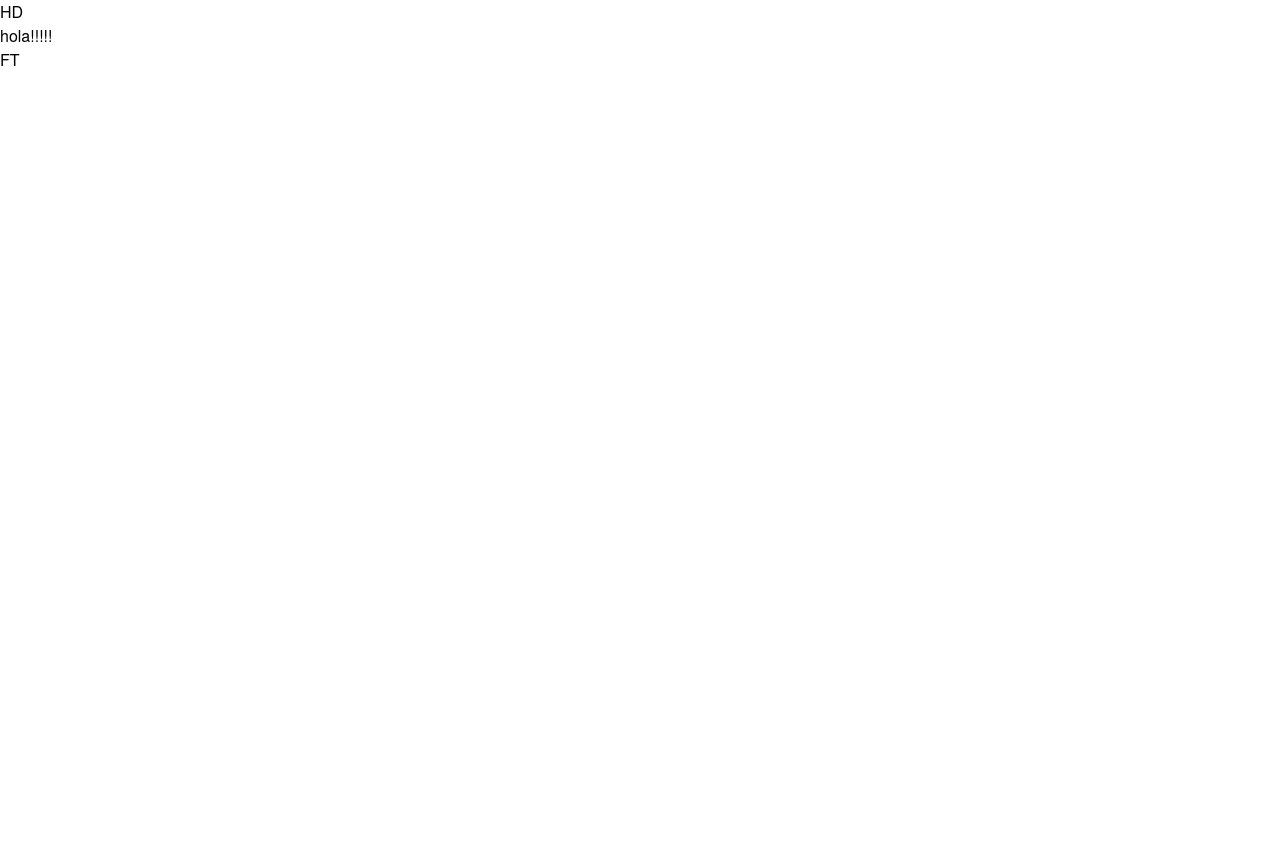
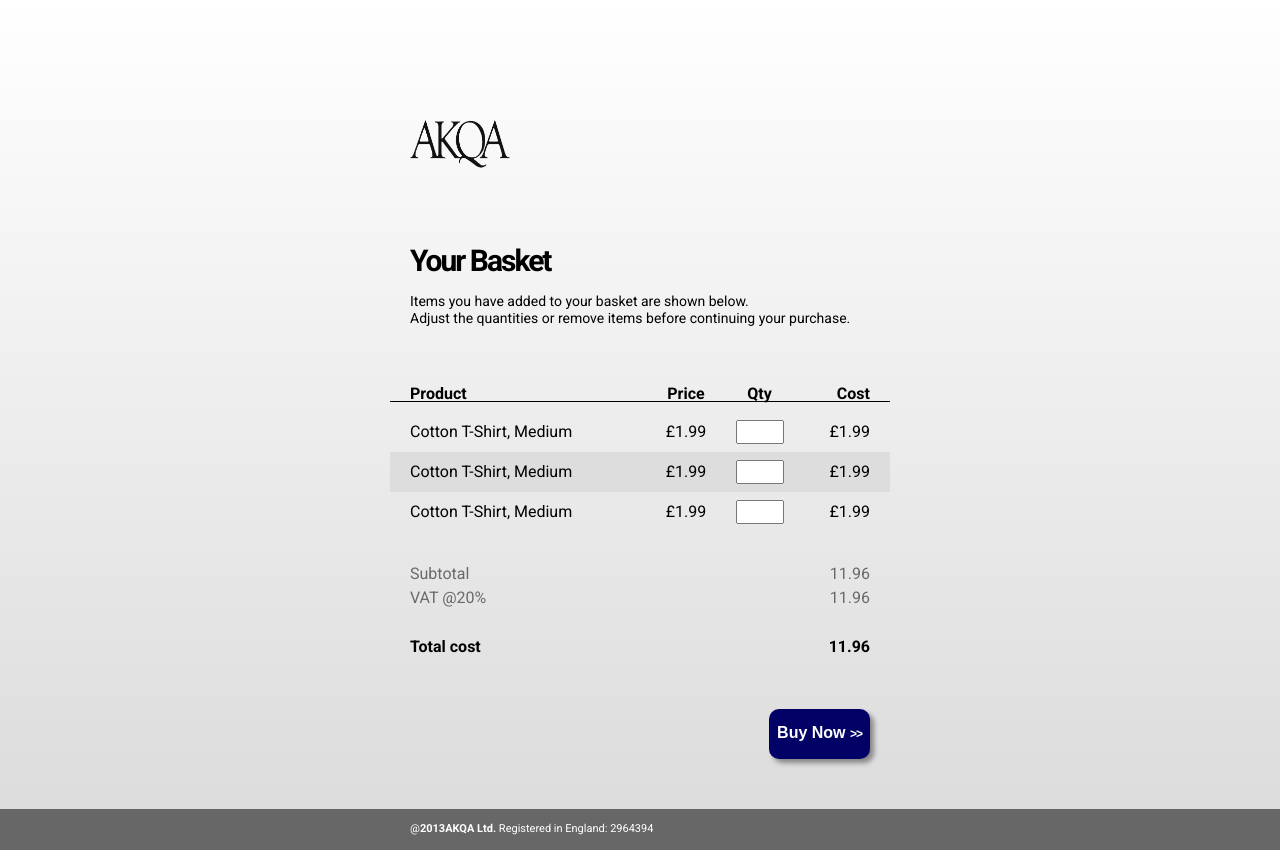
Before and after one commit to testolinp/akqa, a Next.js app: page / in a window 1280 px wide. Before the commit the page ends 800 px from the top, so only its background shows below. Built offline with nearby package versions, Linux system fonts and the light colour scheme.

Commit message:
build html without delete

```diff
--- /dev/null
+++ b/src/components/basket/basket.js
@@ -0,0 +1,107 @@
+import Item from './item/item';
+
+const Basket = () => {
+  return (
+    <>
+      <div className="grid">
+        <div className="header">
+          <p>Product</p>
+          <p>Price</p>
+          <p>Qty</p>
+          <p>Cost</p>
+        </div>
+        <Item />
+        <Item />
+        <Item />
+      </div>
+      <div className="results">
+        <div className="results-row">
+          <p>Subtotal</p>
+          <span>11.96</span>
+        </div>
+        <div className="results-row">
+          <p>VAT @20%</p>
+          <span>11.96</span>
+        </div>
+        <div className="results-row results-row--cost">
+          <p>Total cost</p>
+          <span>11.96</span>
+        </div>
+      </div>
+      <div className="btn">
+        <button>Buy Now <span>{`>>`}</span></button>
+      </div>
+      <style jsx>
+        {`
+          .header {
+            border-bottom: 1px solid var(--color-black);
+            display: grid;
+            grid-template-columns: 52% repeat(3, 16%);
+            margin-bottom: 10px;
+            padding: 0 20px;
+            text-align: center;
+          }
+
+          .header p {
+            font-size: 16px;
+            font-weight: 600;
+            line-height: 14px;
+          }
+
+          .header p:first-child {
+            text-align: left;
+          }
+
+          .header p:last-child {
+            text-align: right;
+          }
+
+          .results {
+            padding: 30px var(--gutter) 50px;
+          }
+
+          .results-row {
+            color: var(--color-grey-03);
+            display: flex;
+            font-size: 16px;
+          }
+
+          .results-row span {
+            margin-left: auto;
+          }
+
+          .results-row--cost {
+            color: var(--color-black);
+            font-weight: 600;
+            padding-top: 25px;
+          }
+
+          .btn {
+            display: flex;
+            padding: 0 var(--gutter) 50px;
+          }
+
+          .btn button {
+            background: var(--color-blue);
+            border-radius: 10px;
+            border: 0 none;
+            box-shadow: 4px 4px 5px rgb(0 0 0 / 40%);
+            color: var(--color-white);
+            font-size: 16px;
+            font-weight: 600;
+            height: 50px;
+            margin-left: auto;
+            padding: 0 8px;
+          }
+
+          .btn button span {
+            font-size: 12px;
+            letter-spacing: -1px;
+          }
+        `}
+      </style>
+    </>
+  )
+}
+
+export default Basket;
--- /dev/null
+++ b/src/components/basket/item/item.js
@@ -0,0 +1,46 @@
+const Item = () => {
+  return (
+    <div className="item">
+      <p>Cotton T-Shirt, Medium</p>
+      <span>£1.99</span>
+      <div>
+        <input type="number" />
+      </div>
+      <span className="cost">£1.99</span>
+
+      <style jsx>
+        {`
+          .item {
+            display: grid;
+            grid-template-columns: 52% repeat(3, 16%);
+            padding: 8px 20px;
+            font-size: 16px;
+            text-align: center;
+          }
+
+          .item p:first-child {
+            text-align: left;
+          }
+
+          .item p:last-child {
+            text-align: right;
+          }
+
+          .item:nth-child(odd) {
+            background: var(--color-grey-04);
+          }
+
+          input {
+            width: 40px;
+          }
+
+          .cost {
+            text-align: right;
+          }
+        `}
+      </style>
+    </div>
+  )
+}
+
+export default Item;
--- a/src/components/footer/footer.js
+++ b/src/components/footer/footer.js
@@ -1,7 +1,36 @@
 const Footer = () => {
   return (
     <footer>
-      FT
+      <div>
+        <small>@<strong>2013AKQA Ltd.</strong> Registered in England: 2964394</small>
+      </div>
+      <style jsx>
+        {`
+          footer {
+            background: var(--color-grey-02);
+            display: block;
+            width: 100%;
+          }
+
+          div {
+            align-items: center;
+            display: flex;
+            height: 41px;
+            margin: 0 auto;
+            max-width: 500px;
+            padding: 0 var(--gutter);
+          }
+
+          small {
+            color: var(--color-white);
+            font-size: 11px;
+          }
+
+          small strong {
+            font-weight: 600;
+          }
+        `}
+      </style>
     </footer>
   )
 }
--- a/src/components/header/header.js
+++ b/src/components/header/header.js
@@ -1,7 +1,21 @@
 const Header = () => {
   return (
     <header>
-      HD
+      <a href="/">
+        <img src="images/logo.png" alt="AKQA" />
+      </a>
+
+      <style jsx>
+        {`
+          header {
+            padding: 120px var(--gutter) 0;
+          }
+
+          img {
+            max-width: 100px;
+          }
+        `}
+      </style>
     </header>
   )
 }
--- /dev/null
+++ b/src/components/heading/heading.js
@@ -0,0 +1,30 @@
+const Heading = ({ title, description }) => {
+  return (
+    <div className="header">
+      <h1>{title}</h1>
+      <p dangerouslySetInnerHTML={{ __html: description }}></p>
+
+      <style jsx>
+        {`
+          .header {
+            padding: 0 var(--gutter) 60px;
+          }
+
+          h1 {
+            font-size: 30px;
+            font-weight: 600;
+            letter-spacing: -2px;
+            padding-bottom: 10px;
+          }
+
+          p {
+            font-size: 14px;
+            line-height: 17px;
+          }
+        `}
+      </style>
+    </div>
+  )
+}
+
+export default Heading;
--- a/src/layout/layout.js
+++ b/src/layout/layout.js
@@ -1,6 +1,8 @@
 import React from 'react';
 import Head from 'next/head';
 import reset from '../styles/reset';
+import fonts from '../styles/fonts';
+import variables from '../styles/variables';
 import Header from '../components/header/header';
 import Footer from '../components/footer/footer';
 
@@ -13,13 +15,43 @@ const Layout = ({ children }) => {
       <link rel="icon" type="image/png" href="/favicon/favicon.ico" />
       <meta name="description" content="AKQA description" key="description" />
     </Head>
-    <Header />
     <div className="container">
-      {children}
+      <Header />
+      <div className="wrapper">
+        {children}
+      </div>
     </div>
     <Footer />
+    <style jsx>
+      {`
+        .root {
+          background: var(--color-white);
+          background: linear-gradient(180deg, var(--color-white) 0%, var(--color-grey-01) 100%);
+          font-family: var(--main-font);
+        }
+
+        .container {
+          display: flex;
+          flex-direction: column;
+          justify-content: center;
+          margin: 0 auto;
+          max-width: 500px;
+          min-height: calc(100vh - 41px);
+        }
+
+        .wrapper {
+          padding-top: 70px;
+        }
+      `}
+    </style>
     <style jsx global>
       {reset}
+    </style>
+    <style jsx global>
+      {fonts}
+    </style>
+    <style jsx global>
+      {variables}
     </style>
     </div>
   )
--- a/src/pages/index.js
+++ b/src/pages/index.js
@@ -1,9 +1,15 @@
 import Layout from '../layout/layout';
+import Heading from '../components/heading/heading';
+import Basket from '../components/basket/basket';
 
 export default function Home() {
   return (
     <Layout>
-      hola!!!!!
+      <Heading
+        title="Your Basket"
+        description="Items you have added to your basket are shown below.<br>Adjust the quantities or remove items before continuing your purchase."
+      />
+      <Basket />
     </Layout>
   )
 }
--- /dev/null
+++ b/src/styles/fonts.js
@@ -0,0 +1,5 @@
+import css from 'styled-jsx/css';
+
+export default css.global`
+  @import url('https://fonts.googleapis.com/css2?family=Roboto:wght@400;700&display=swap');
+`;
--- a/src/styles/reset.js
+++ b/src/styles/reset.js
@@ -88,6 +88,7 @@ export default css.global`
     font: inherit;
     vertical-align: baseline;
     line-height: 1.5;
+    box-sizing: border-box;
   }
 
   html {
--- /dev/null
+++ b/src/styles/variables.js
@@ -0,0 +1,20 @@
+import css from 'styled-jsx/css';
+
+export default css.global`
+  :root {
+    /* Fonts */
+    --main-font: 'Roboto', sans-serif;
+
+    /* Color s*/
+    --color-white: #fff;
+    --color-black: #000;
+    --color-grey-01: #dadada;
+    --color-grey-02: #676767;
+    --color-grey-03: #6a6a6a;
+    --color-grey-04: #dddddd;
+    --color-blue: #020266;
+
+    /* Gutter */
+    --gutter: 20px;
+  }
+`;
```
Also changed, not shown: public/images/logo.png (added).
